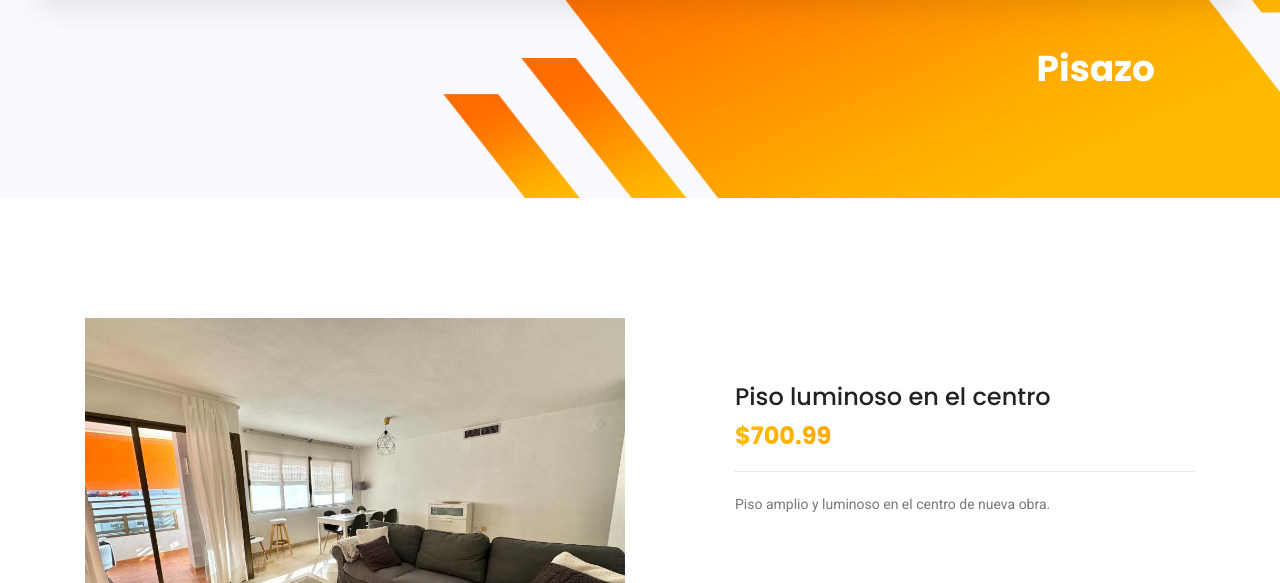
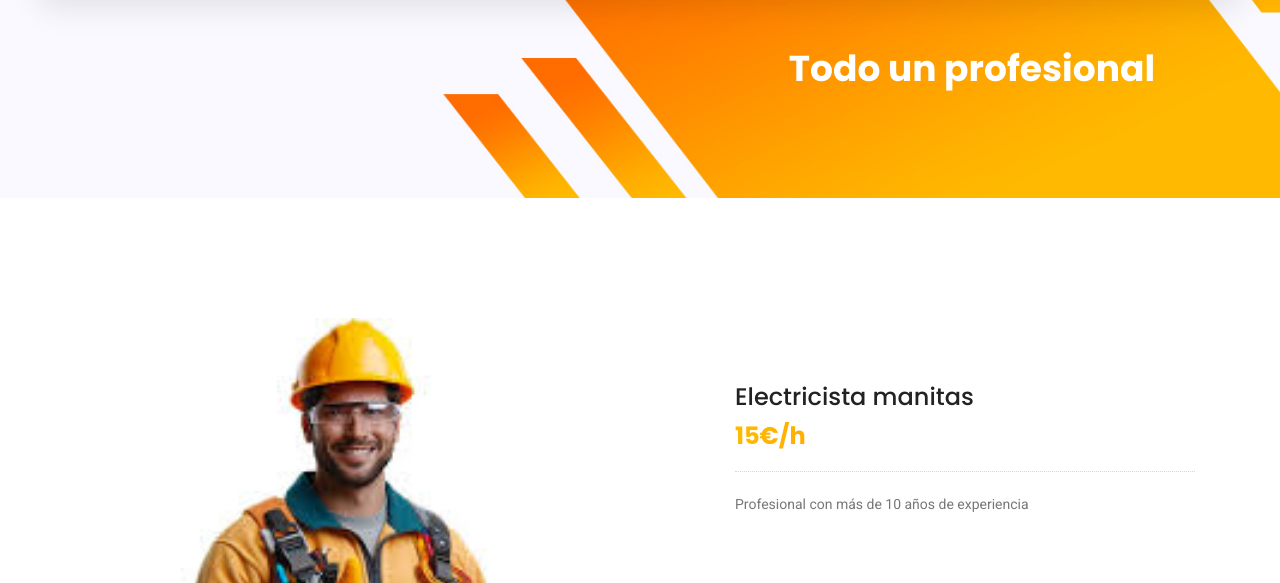
Before and after one commit to jcpd4/taes-guapo, a plain HTML site: page trabajador1.html in a window 1280 px wide. Shown: the part 173-756 px from the top of the page. Drawn offline with nearby package versions, Linux system fonts and the light colour scheme; some packages are replaced by stand-ins of ours.

Commit message:
trabajador1.html acabado

```diff
--- a/trabajador1.html
+++ b/trabajador1.html
@@ -75,7 +75,7 @@
 		<div class="container">
 			<div class="breadcrumb-banner d-flex flex-wrap align-items-center justify-content-end">
 				<div class="col-first">
-					<h1>Pisazo</h1>
+					<h1>Todo un profesional</h1>
 
 				</div>
 			</div>
@@ -90,7 +90,8 @@
 				<div class="col-lg-6">
 					<div class="s_Product_carousel">
 						<div class="single-prd-item">
-							<img class="img-fluid" src="img/viviendas/vivienda1/vivienda1.jpg" alt="">
+                            <img class="img-fluid" src="img/trabajadores/trabajador_1.jpg" alt="" style="width: 550px; height: auto;">
+
 						</div>
 						<div class="single-prd-item">
 							<img class="img-fluid" src="img/category/s-p1.jpg" alt="">
@@ -102,10 +103,10 @@
 				</div>
 				<div class="col-lg-5 offset-lg-1">
 					<div class="s_product_text">
-						<h3>Piso luminoso en el centro</h3>
-						<h2>$700.99</h2>
+						<h3>Electricista manitas</h3>
+						<h2>15€/h</h2>
 
-						<p>Piso amplio y luminoso en el centro de nueva obra.</p>
+						<p>Profesional con más de 10 años de experiencia</p>
 
 						<div class="card_area d-flex align-items-center">
 							<a class="primary-btn" href="#">Contactar</a>
```
